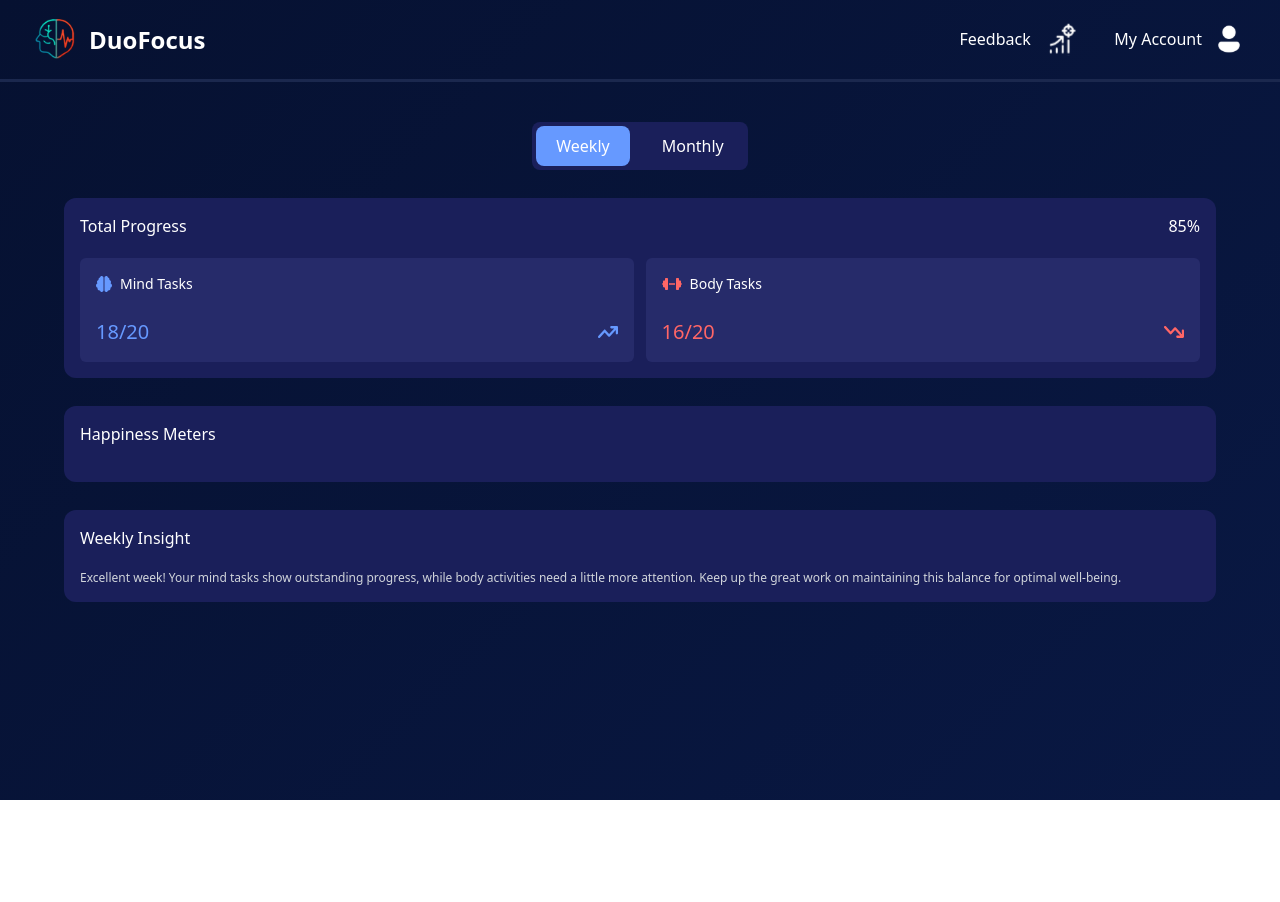
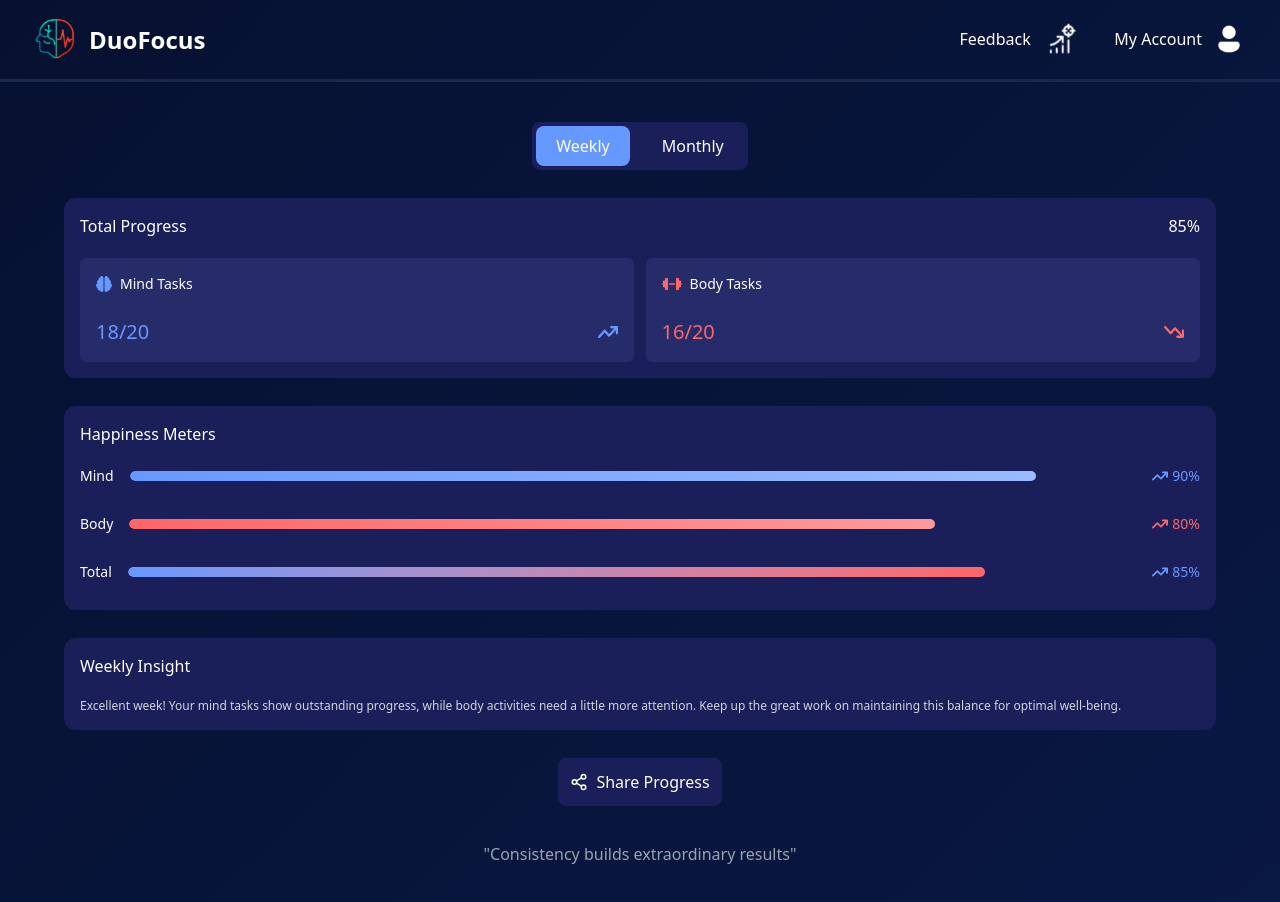
Before and after one commit to rxdrigocrn/duofocus, a Next.js app: page /feedback in a window 1280 px wide. Shown: the top 902 px of the page. Before the commit the page ends 800 px from the top, so only its background shows below. Built offline with nearby package versions, Linux system fonts and the light colour scheme.

Commit message:
Att: Conclusão da tela Feedback e Padronização geral do idioma da aplicação (Tudo em inglês)

```diff
--- a/app/(private)/feedback/page.jsx
+++ b/app/(private)/feedback/page.jsx
@@ -5,6 +5,8 @@ import FeedbackCard from '@/components/templates/FeedbackCard';
 import { ChevronLeft, ChevronRight } from 'lucide-react';
 import FeedbackTypeCard from '@/components/shared/FeedbackTypeCard';
 import FeedbackText from '@/components/shared/FeedbackText';
+import MedidorDeFelicidade from '@/components/shared/MedidorDeFelicidade';
+import ShareProgressButton from '@/components/shared/ShareProgressButton';
 
 const Feedback = () => {
   return (
@@ -37,7 +39,13 @@ const Feedback = () => {
 
         <FeedbackCard
           title="Happiness Meters"
-
+          content={
+            <div className='flex flex-col gap-4'>
+              <MedidorDeFelicidade title="Mind" value={90}/>
+              <MedidorDeFelicidade title="Body" value={80}/>
+              <MedidorDeFelicidade title="Total" value={85}/>
+            </div>
+          }
         />
 
         <FeedbackCard
@@ -45,6 +53,13 @@ const Feedback = () => {
           content={<FeedbackText/>}
         />
 
+          <ShareProgressButton/>
+
+        <div className='text-center mt-2'>
+          <h3 className='text-[#9CA3AF] '>
+            "Consistency builds extraordinary results"
+          </h3>
+        </div>
     </div>
   )
 }
--- a/app/(private)/home/page.jsx
+++ b/app/(private)/home/page.jsx
@@ -38,7 +38,7 @@ const HomePage = () => {
                     </h1>
 
                     <TasksTable
-                        title="Minhas Tarefas Diárias"
+                        title="Today's Tasks"
                         tasks={filteredTasks}
                         bgColor="bg-gray-50"
                         textColor="text-gray-800"
--- a/app/(public)/login/page.jsx
+++ b/app/(public)/login/page.jsx
@@ -21,14 +21,14 @@ const LoginPage = () => {
           name="email"
           label="E-mail"
           type="email"
-          placeholder="Digite seu e-mail"
+          placeholder="Enter your email"
           register={register}
         />
         <TextInput
           name="password"
           label="Senha"
           type="password"
-          placeholder="Digite sua senha"
+          placeholder="******"
           register={register}
         />
 
@@ -44,7 +44,7 @@ const LoginPage = () => {
         <button
           type="submit"
           onClick={() => redirect('/home')}
-          className="w-full bg-red-400 text-white py-3 rounded-lg hover:bg-red-500 transition cursor-pointer"
+          className="w-full bg-[#FF6666] text-white py-3 rounded-lg hover:bg-[#FF4444] transition cursor-pointer"
         >
           Login
         </button>
@@ -55,9 +55,9 @@ const LoginPage = () => {
         <button
           type="submit"
           onClick={() => redirect('/registro')}
-          className="w-full bg-transparent outline outline-1 outline-cyan-600 text-cyan-600 py-3 rounded-lg hover:bg-cyan-700 hover:text-white transition cursor-pointer"
+          className="w-full bg-transparent outline outline-1 outline-[#6699FF] text-[#6699FF] py-3 rounded-lg hover:bg-[#6699FF] hover:text-white transition cursor-pointer"
         >
-          Criar Conta
+          Sign Up
         </button>
       </div>
     </AuthTemplate>
--- a/app/(public)/registro/page.jsx
+++ b/app/(public)/registro/page.jsx
@@ -20,33 +20,33 @@ const RegisterPage = () => {
             <form className="space-y-6 mb-10" onSubmit={handleSubmit(onSubmit)}>
                 <TextInput
                     name="name"
-                    label="Nome"
+                    label="Name"
                     type="text"
-                    placeholder="Seu nome completo"
+                    placeholder="Your full name"
                     register={register}
                 />
                 <TextInput
                     name="email"
                     label="E-mail"
                     type="email"
-                    placeholder="seuemail@exemplo.com"
+                    placeholder="youremail@example.com"
                     register={register}
                 />
                 <TextInput
                     name="password"
-                    label="Senha"
+                    label="Password"
                     type="password"
                     placeholder="••••••••"
                     register={register}
                 />
                 <p className="text-sm text-gray-600">
-                    A senha deve ter pelo menos 8 caracteres, uma letra maiúscula, uma letra minúscula, um número e um caractere especial.
+                    Password must be at least 8 characters long and include one uppercase letter, one lowercase letter, one number, and one special character.
                 </p>
                 <button
                     type="submit"
-                    className="w-full bg-cyan-600 text-white py-3 rounded-lg hover:bg-cyan-700 transition"
+                    className="w-full bg-[#6699FF] text-white py-3 rounded-lg hover:bg-[#4466FF] transition cursor-pointer"
                 >
-                    Criar Conta
+                    Sign Up
                 </button>
 
             </form>
--- a/components/shared/MedidorDeFelicidade.jsx
+++ b/components/shared/MedidorDeFelicidade.jsx
@@ -1,9 +1,47 @@
 import React from 'react'
 
-function MedidorDeFelicidade() {
+function MedidorDeFelicidade({ title, value }) {
+  const titleLower = title.toLowerCase()
+
+  const getGradient = () => {
+    switch (titleLower) {
+      case 'body':
+        return 'from-[#FF6666] to-[#FF9999]'
+      case 'mind':
+        return 'from-[#6699FF] to-[#99BBFF]'
+      case 'total':
+      case 'overall':
+        return 'from-[#6699FF] to-[#FF6666]'
+      default:
+        return 'from-gray-400 to-gray-600'
+    }
+  }
+
+  const getTrendIconSrc = () => {
+    if (titleLower === 'body') return '/ArrowUpRed.svg'
+    return '/ArrowUpBlue.svg'
+  }
+
+  const getTrendTextColor = () => {
+    return titleLower === 'body' ? 'text-[#FF6666]' : 'text-[#6699FF]'
+  }
+
+  const gradient = getGradient()
+  const barWidth = `${value}%`
+
   return (
-    <div>
-
+    <div className="flex items-center justify-between w-full mb-3">
+      <span className="text-sm text-white">{title}</span>
+      <div className="flex-1 mx-4 h-2.5 bg-[#1A1F5A] rounded-full relative overflow-hidden">
+        <div
+          className={`h-full rounded-full bg-gradient-to-r ${gradient}`}
+          style={{ width: barWidth }}
+        />
+      </div>
+      <div className="flex items-center gap-1 text-sm font-medium">
+        <img src={getTrendIconSrc()} className="w-4 h-4" />
+        <span className={getTrendTextColor()}>{value}%</span>
+      </div>
     </div>
   )
 }
--- /dev/null
+++ b/components/shared/ShareProgressButton.jsx
@@ -0,0 +1,20 @@
+import React from 'react'
+import { Share2 } from 'lucide-react'
+import { px } from 'framer-motion'
+
+function ShareProgressButton() {
+  return (
+    <div>
+        <button className='flex justify-center items-center gap-2 bg-[#1A1F5A] p-3 rounded-lg cursor-pointer transition-all duration-300 hover:bg-[#6699FF]'>
+
+        <Share2 size={18} color='#ffffff'/>
+        <h3 className='text-white text-md'>
+            Share Progress
+
+        </h3>
+        </button>
+    </div>
+  )
+}
+
+export default ShareProgressButton
--- a/components/templates/ProfileForm.jsx
+++ b/components/templates/ProfileForm.jsx
@@ -115,13 +115,13 @@ const ProfileForm = () => {
                 <div className="flex gap-4 pt-4">
                     <button
                         type="submit"
-                        className="flex-1  cursor-pointer bg-[#FF6B6B] hover:bg-[#ff4c4c] text-white rounded-md py-2 transition-all"
+                        className="flex-1  cursor-pointer bg-[#FF6666] hover:bg-[#FF4444] text-white rounded-md py-2 transition-all"
                     >
                         Save Changes
                     </button>
                     <button
                         type="button"
-                        className="flex-1  cursor-pointer border border-[#6C8CD5] text-[#6C8CD5] rounded-md py-2 hover:bg-white hover:text-[#111C44] transition-all"
+                        className="flex-1  cursor-pointer border border-[#6699FF] text-[#6699FF] rounded-md py-2 hover:bg-[#6699FF] hover:text-[#FFFFFF] transition-all"
                     >
                         Cancel
                     </button>
```
Also changed, not shown: public/ArrowDownBlue.svg (added), public/ArrowUpRed.svg (added).
